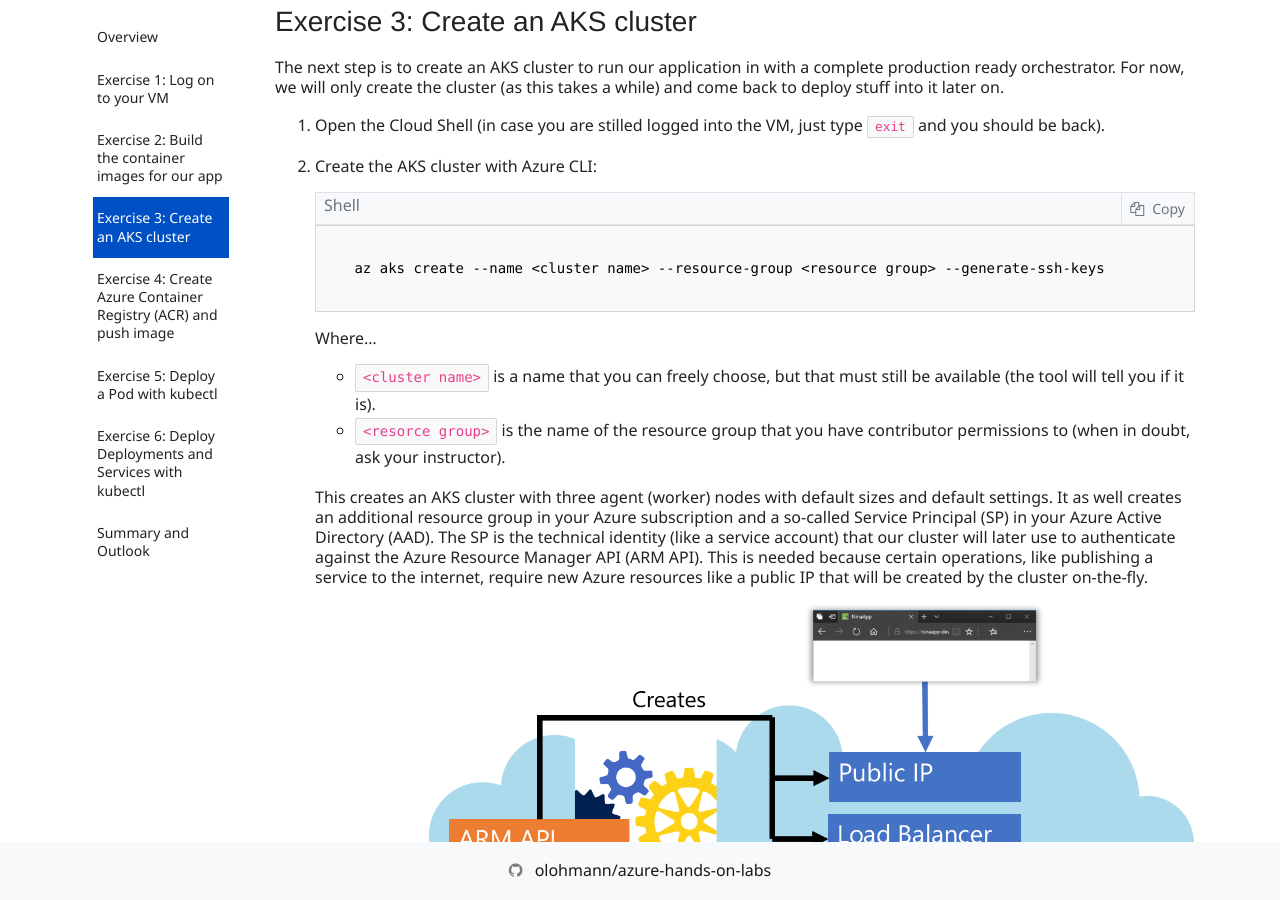
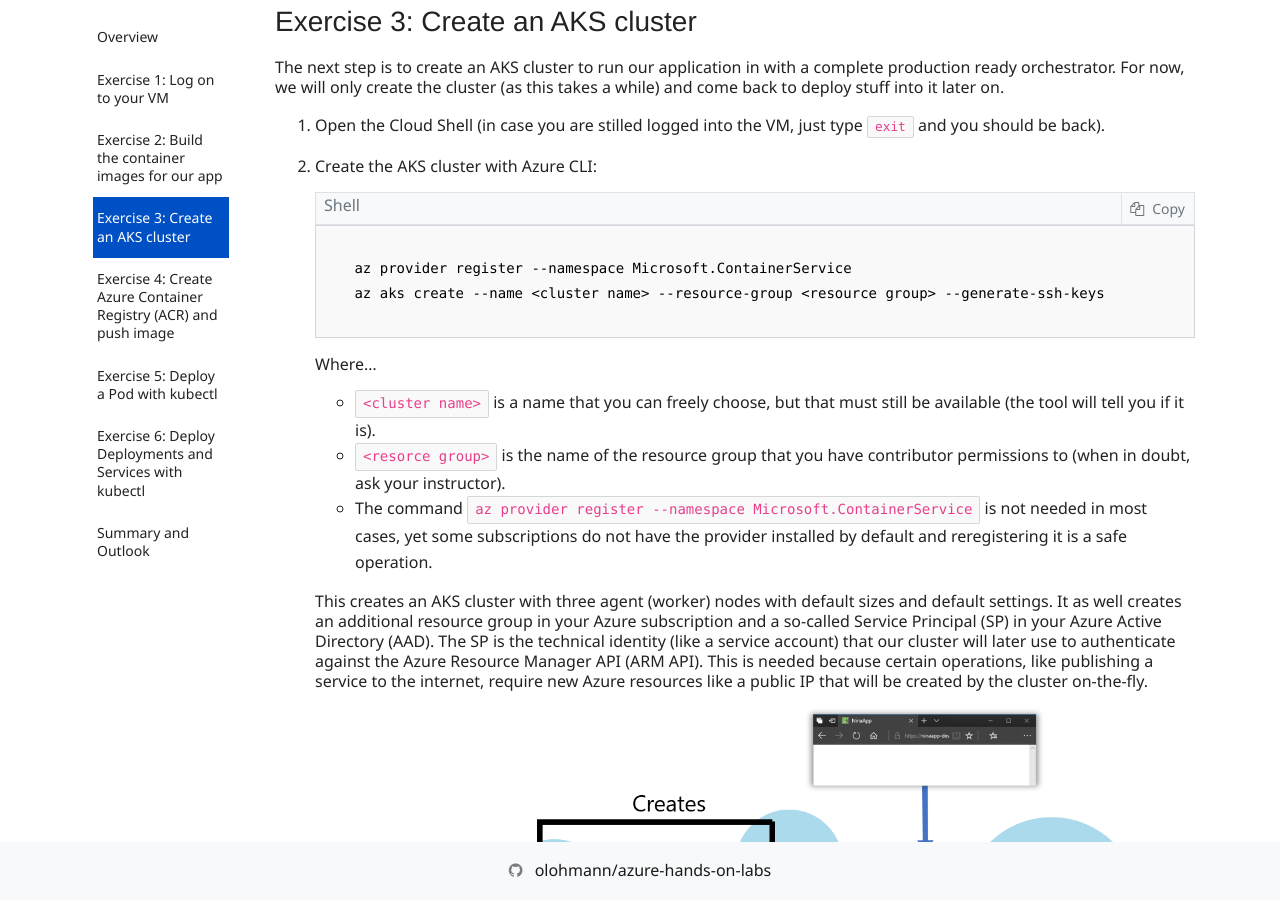
Before and after one commit to olohmann/azure-hands-on-labs, a Jekyll site: the page built from labs/05_container_orchestration_and_aks/containers_and_aks.md, in a window 1280 px wide and 900 px high, scrolled down 6282 px. Built offline with Jekyll 4.4.1, drawn with Linux system fonts in a browser that asks for light colours; nearby versions of some CDN libraries; our own code applies the rules of GitHub Pages for plain Markdown files; comment, search, counter and statistics services are not loaded; some of the changed text lies outside the part shown.

Commit message:
some more minor fixes

````diff
--- a/labs/05_container_orchestration_and_aks/containers_and_aks.md
+++ b/labs/05_container_orchestration_and_aks/containers_and_aks.md
@@ -167,12 +167,14 @@ The next step is to create an AKS cluster to run our application in with a compl
 1. Create the AKS cluster with Azure CLI:
 
     ```sh
+    az provider register --namespace Microsoft.ContainerService
     az aks create --name <cluster name> --resource-group <resource group> --generate-ssh-keys
     ```
 
     Where...
     *  `<cluster name>` is a name that you can freely choose, but that must still be available (the tool will tell you if it is).
     *  `<resorce group>` is the name of the resource group that you have contributor permissions to (when in doubt, ask your instructor).
+    *  The command `az provider register --namespace Microsoft.ContainerService` is not needed in most cases, yet some subscriptions do not have the provider installed by default and reregistering it is a safe operation.
 
     This creates an AKS cluster with three agent (worker) nodes with default sizes and default settings. It as well creates an additional resource group in your Azure subscription and a so-called Service Principal (SP) in your Azure Active Directory (AAD). The SP is the technical identity (like a service account) that our cluster will later use to authenticate against the Azure Resource Manager API (ARM API). This is needed because certain operations, like publishing a service to the internet, require new Azure resources like a public IP that will be created by the cluster on-the-fly.
 
@@ -250,6 +252,8 @@ As the images are pushed to our registry already, we can control the deployment
     ```sh
     az aks install-cli
     ```
+    You might get an "access denied" error for this command in the cloud shell, in case the kubectl is already installed. In that case, we will use the already installed version. Ignore the error message and go on.
+
 1. Additionally, we need to be able to authenticate against our cluster. This is typically achieved with a private key in a file with the path '.kube/config' in our user profile. To get this file, `az` can help us again:
 
     ```sh
````
